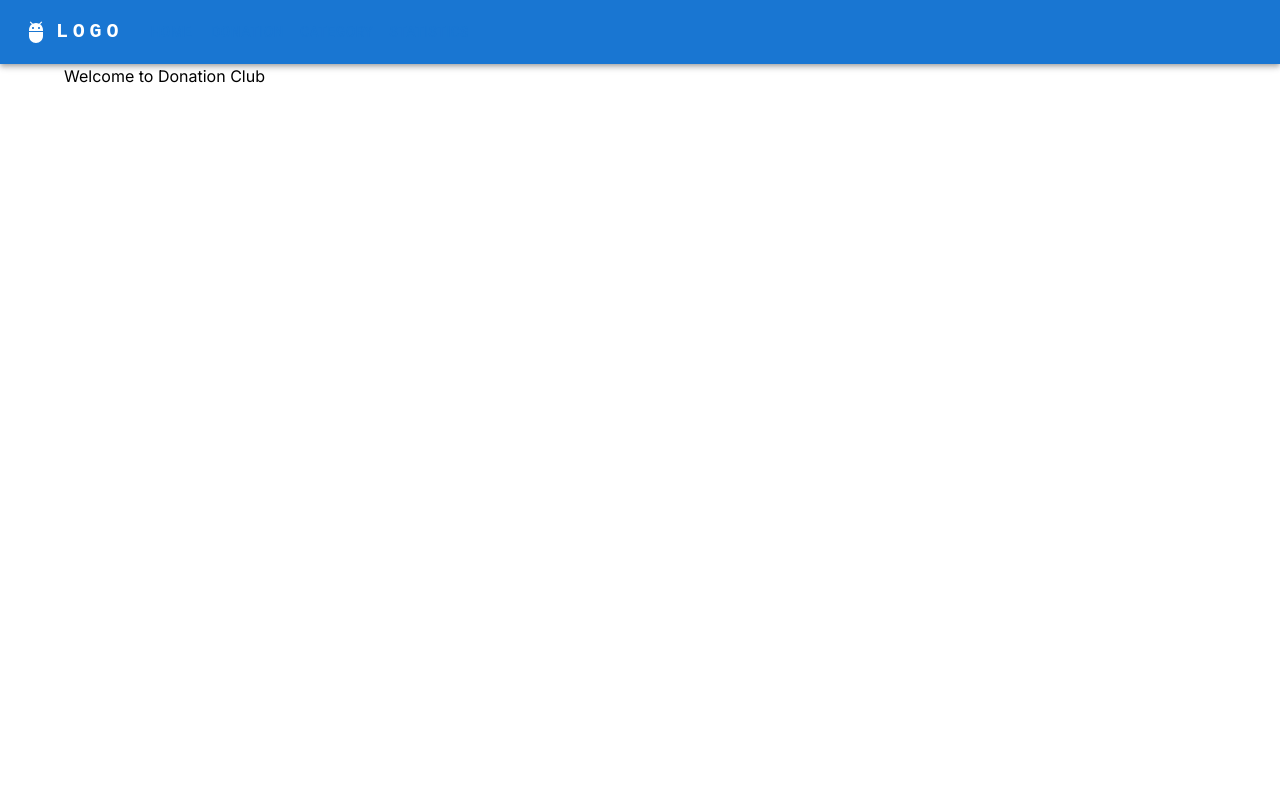
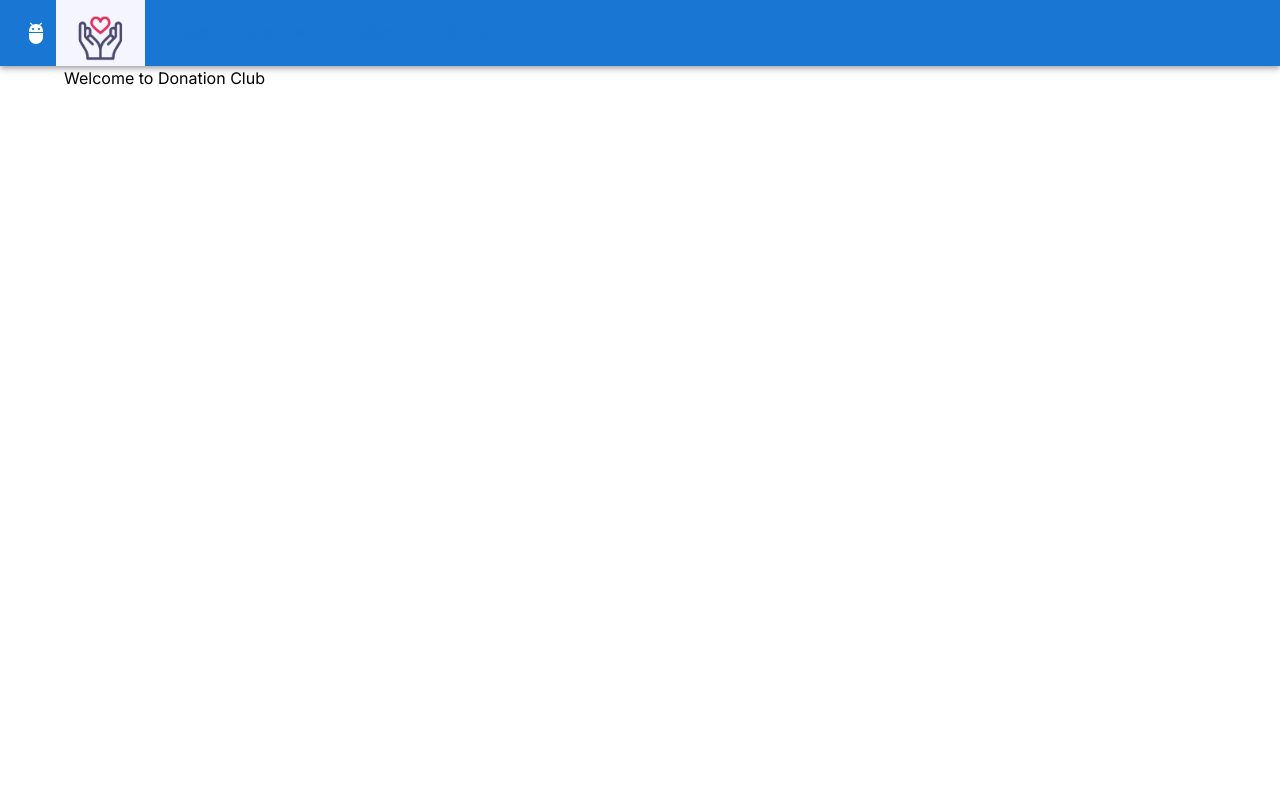
Before and after one commit to FahadMridha/donation-campaign-client, a Next.js app: page / in a window 1280 px wide. Shown: the top 800 px of the page. Built offline with nearby package versions, Linux system fonts and the light colour scheme.

Commit message:
added logo in nabvar

```diff
--- a/src/components/shared/NavBar.tsx
+++ b/src/components/shared/NavBar.tsx
@@ -13,6 +13,8 @@ import Tooltip from '@mui/material/Tooltip';
 import MenuItem from '@mui/material/MenuItem';
 import AdbIcon from '@mui/icons-material/Adb';
 import Link from 'next/link';
+import Image from 'next/image';
+import logoImage from '@/assets/7091363.jpg'
 
 export type NItem = {
     route :string,
@@ -57,7 +59,7 @@ function NavBar() {
   };
 
   return (
-    <AppBar position="static" className='bg-black'>
+    <AppBar position="static" className='bg-gray-300'>
       <Container maxWidth="xl" >
         <Toolbar disableGutters>
           <AdbIcon sx={{ display: { xs: 'none', md: 'flex' }, mr: 1 }} />
@@ -76,7 +78,7 @@ function NavBar() {
               textDecoration: 'none',
             }}
           >
-            LOGO
+           <Image src={logoImage} width={100} height={100} alt='logo'/>
           </Typography>
 
           <Box sx={{ flexGrow: 1, display: { xs: 'flex', md: 'none' } }}>
@@ -116,7 +118,7 @@ function NavBar() {
               <Box className="w-full text-center">
                 {navItems.map((item) => (
                   <Link key={item.pathname} href={item.pathname}>
-                    <Button className="text-red-600">{item.route}</Button>
+                    <Button className="text-red-400">{item.route}</Button>
                   </Link>
                 ))}
               </Box>
@@ -139,12 +141,12 @@ function NavBar() {
               textDecoration: 'none',
             }}
           >
-            LOGO
+            <Image src={logoImage} width={100} height={100} alt='logo'/>
           </Typography>
-          <Box sx={{ flexGrow: 1, display: { xs: 'none', md: 'flex' } }}>
+          <Box className="w-full text-center" sx={{ flexGrow: 1, display: { xs: 'none', md: 'flex' } }}>
           {navItems.map((item) => (
                   <Link key={item.pathname} href={item.pathname}>
-                    <Button className="text-white">{item.route}</Button>
+                    <Button className="text-red-400">{item.route}</Button>
                   </Link>
                 ))}
           </Box>
```
Also changed, not shown: src/assets/7091363.jpg.
